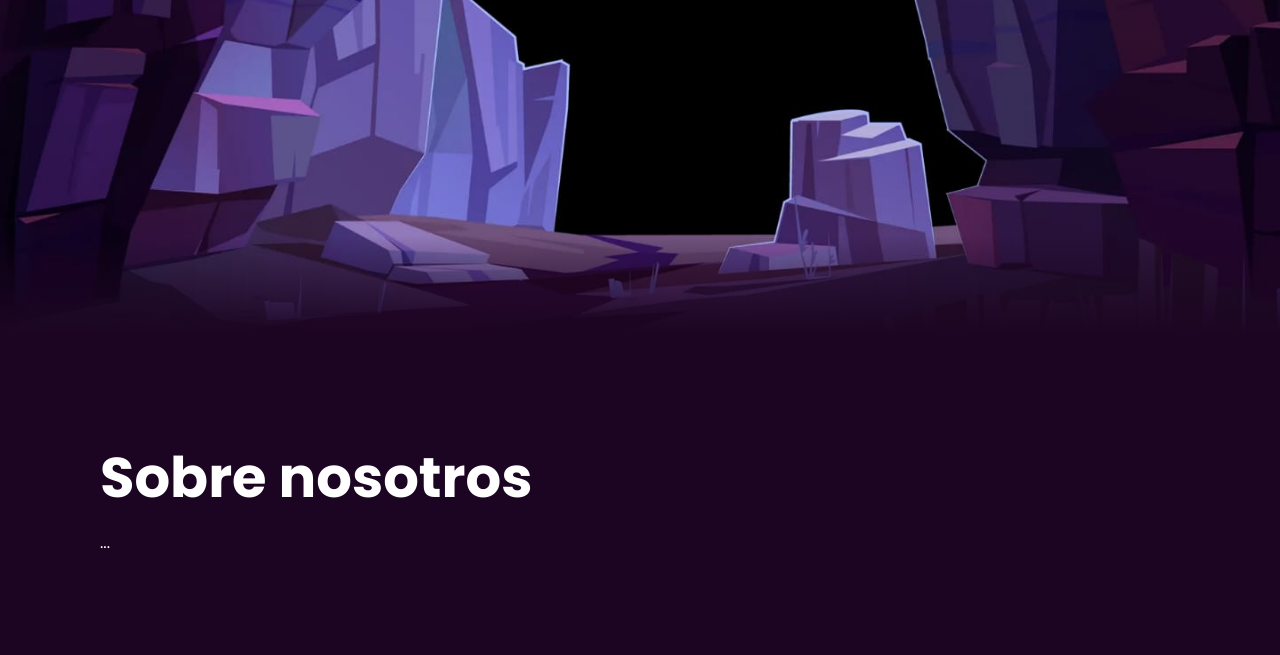
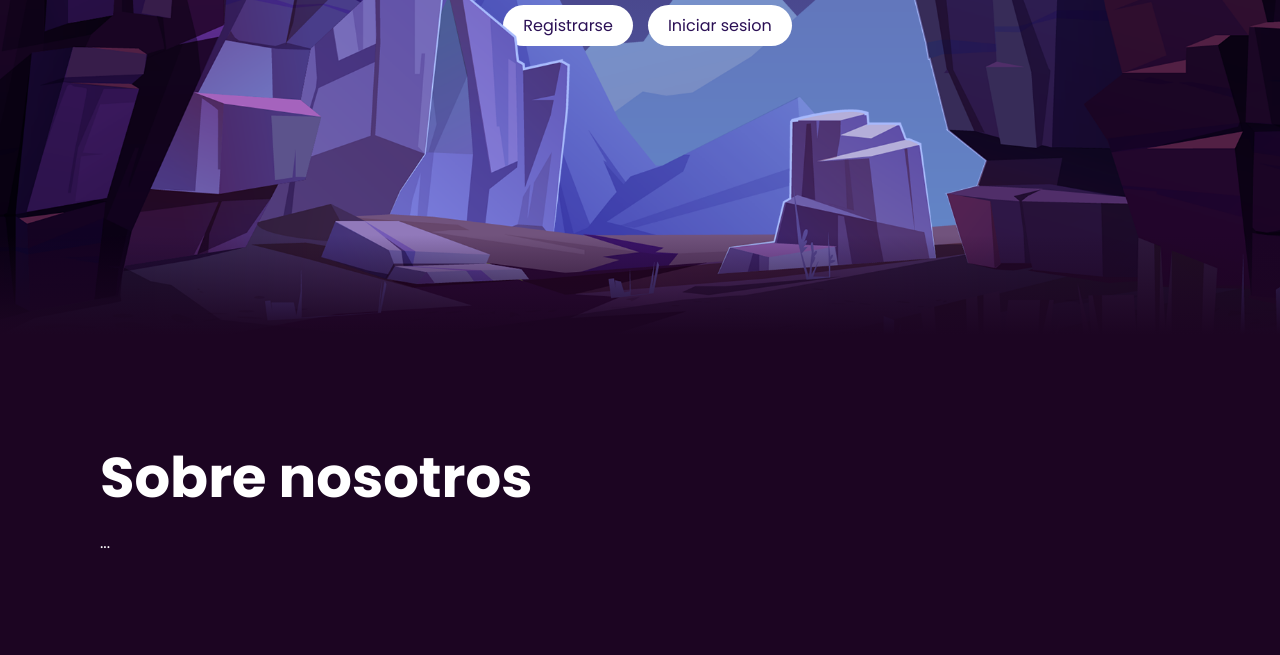
Before and after one commit to VanessaRubiera/AnyaTutors, a plain HTML site: page AnyaTutors/index.html in a window 1280 px wide. Shown: the part 465-1120 px from the top of the page. Drawn offline with Linux system fonts and the light colour scheme.

Commit message:
Se corrigieron errores

```diff
--- a/AnyaTutors/css/styl.css
+++ b/AnyaTutors/css/styl.css
@@ -38,7 +38,6 @@ header .logo{
 }
 
 section{
-
 	position: relative;
 	width:100%;
 	height:100vh;
@@ -46,6 +45,7 @@ section{
 	display: flex;
 	justify-content: center;
 	align-items: center;
+	overflow: hidden;
 }
 
 section::before{
--- a/AnyaTutors/index.html
+++ b/AnyaTutors/index.html
@@ -1,12 +1,11 @@
 <!DOCTYPE html>
 <html lang="en">
-
 <head>
     <meta charset="UTF-8">
     <meta http-equiv="X-UA-Compatible" content="IE=edge">
     <meta name="viewport" content="width=device-width, initial-scale=1.0">
     <link rel="icon" href="logo.png" />
-    <link rel="stylesheet" type="text/css" href="/AnyaTutors/css/styl.css">
+    <link rel="stylesheet" type="text/css" href="css/styl.css">
     <title>AnyaTutors | Bienvenido</title>
 </head>
 
@@ -15,13 +14,13 @@
         <a href="#" class="logo">AnyaTutors</a>
     </header>
     <section>
-        <img src="css/stars.png" id="starts">
-        <img src="css/Moon2.png" id="moon">
-        <img src="css/mountains_behind.png" id="mountains_behind">
+        <img src="img/fondo/stars.png" id="starts">
+        <img src="img/fondo/Moon2.png" id="moon">
+        <img src="img/fondo/mountains_behind.png" id="mountains_behind">
         <h2 id="text">Bienvenidos</h2>
         <a href="#" class="btn" id="bt">Registrarse</a>
         <a href="#" class="btn" id="bt2">Iniciar sesion</a>
-        <img src="css/mountains_front.png" id="mountains_front">
+        <img src="img/fondo/mountains_front.png" id="mountains_front">
     </section>
     <div class="sec" id="sec">
         <h2>Sobre nosotros</h2>
```
Also changed, not shown: AnyaTutors/css/moon2.png (deleted), AnyaTutors/css/mountains_behind.png (deleted), AnyaTutors/css/mountains_front.png (deleted), AnyaTutors/css/stars.png (deleted), AnyaTutors/img/fondo/Moon2.png (renamed from AnyaTutors/img/Moon2.png), AnyaTutors/img/fondo/mountains_behind.png (renamed from AnyaTutors/img/mountains_behind.png), AnyaTutors/img/fondo/mountains_front.png (renamed from AnyaTutors/img/mountains_front.png), AnyaTutors/img/fondo/stars.png (renamed from AnyaTutors/img/stars.png).
